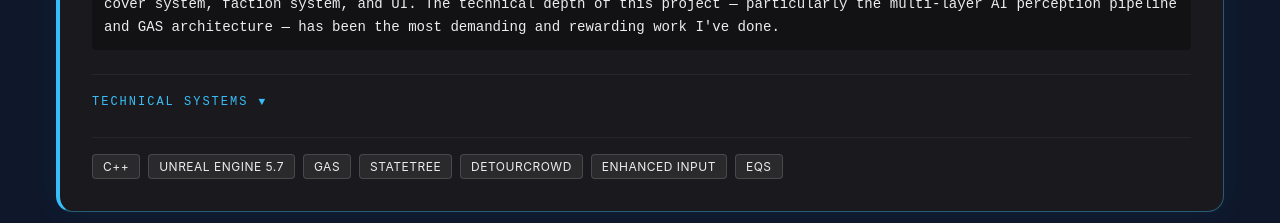
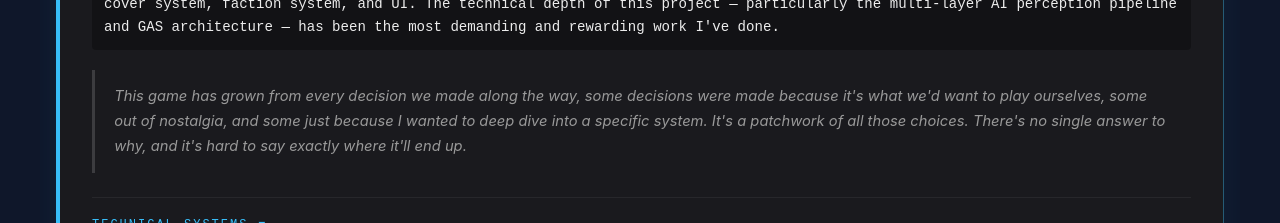
Before and after one commit to johanmelkersson/johanmelkersson.github.io, a React (Vite) app: page /projects in a window 1280 px wide. Shown: the part 867-1090 px from the top of the page. Built offline with nearby package versions, Linux system fonts and the light colour scheme.

Commit message:
motivation

```diff
--- a/src/components/FeaturedProjectCard.module.css
+++ b/src/components/FeaturedProjectCard.module.css
@@ -129,6 +129,16 @@
   color: #ccc;
 }
 
+.motivationBox {
+  margin: 1.2rem 0 0 0;
+  padding: 0.9rem 1.2rem;
+  border-left: 3px solid rgba(255, 255, 255, 0.15);
+  font-style: italic;
+  font-size: 0.92rem;
+  color: #999;
+  line-height: 1.7;
+}
+
 .roleBox {
   font-family: 'Courier New', monospace;
   font-size: 0.88rem;
--- a/src/components/FeaturedProjectCard.tsx
+++ b/src/components/FeaturedProjectCard.tsx
@@ -48,6 +48,12 @@ function FeaturedProjectCard(project: FeaturedProject) {
             <div className={styles.roleBox}>
               <strong>DEV_LOG:</strong> {project.roleDescription}
             </div>
+
+            {project.motivation && (
+              <blockquote className={styles.motivationBox}>
+                {project.motivation}
+              </blockquote>
+            )}
           </div>
         </div>
 
--- a/src/data/projects.ts
+++ b/src/data/projects.ts
@@ -38,6 +38,7 @@ export interface FeaturedProject {
         name: string;
         description: string;
     }[];
+    motivation?: string;
 }
 
 export const FEATURED_PROJECT: FeaturedProject = {
@@ -60,6 +61,10 @@ export const FEATURED_PROJECT: FeaturedProject = {
     mainContribution: "Encounters, AI, GAS, Weapons, Animation, Save/Load, UI",
     startDate: "September 2024",
     teamSize: "2 developers",
+    motivation:
+        "This game has grown from every decision we made along the way, some decisions were made because it's what we'd " +
+        "want to play ourselves, some out of nostalgia, and some just because I wanted to deep dive into a specific system. " +
+        "It's a patchwork of all those choices. There's no single answer to why, and it's hard to say exactly where it'll end up.",
     technicalSystems: [
         {
             name: "AI Perception Pipeline",
```
